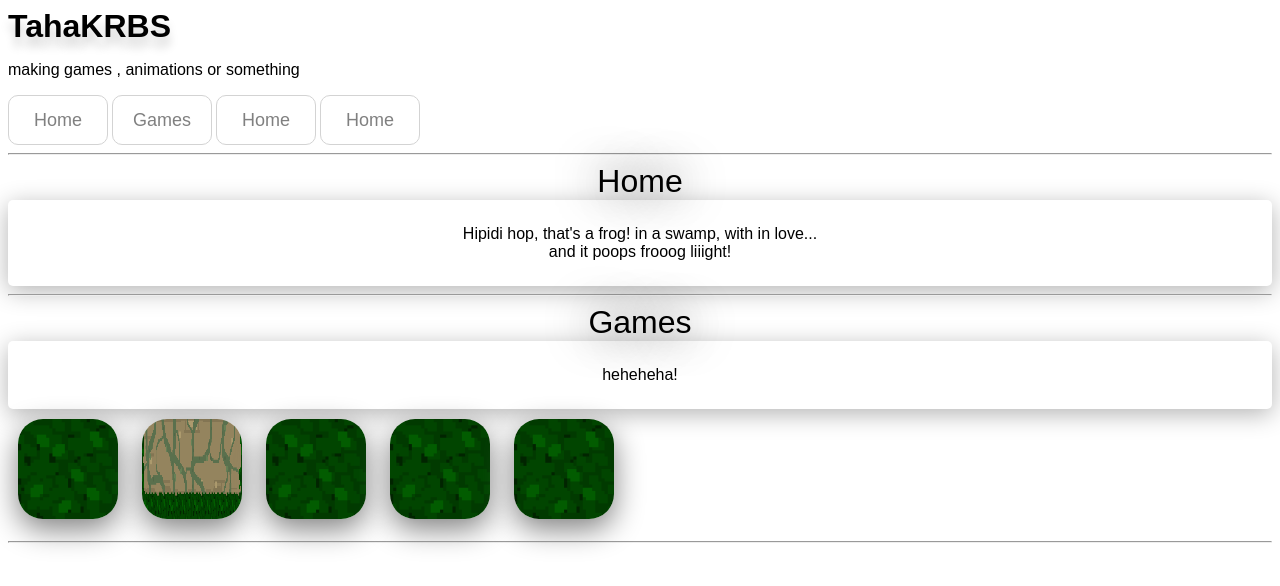
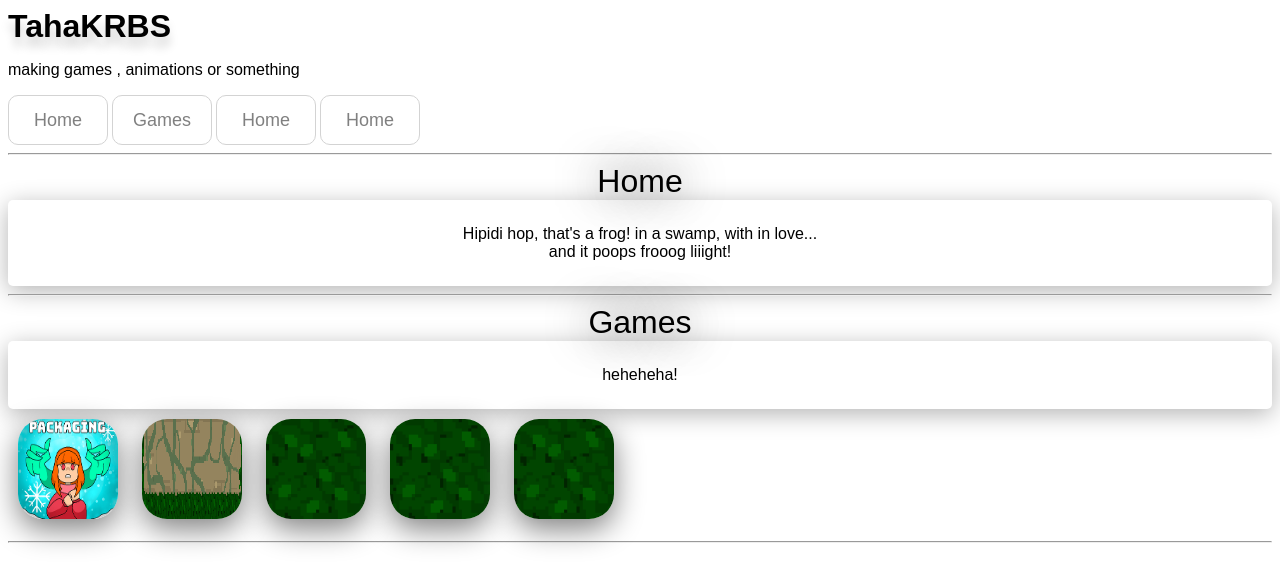
Before and after one commit to tahakrbs/tahakrbs.github.io, a plain HTML site: page index.html in a window 1280 px wide. Drawn offline with Linux system fonts and the light colour scheme.

Commit message:
Update index.html

```diff
--- a/index.html
+++ b/index.html
@@ -30,7 +30,7 @@
             heheheha!
         </p>
 
-        <a href= "https://tahakrbs.itch.io"><img src="New Piskel.png"></a>
+        <a href= "https://tahakrbs.itch.io/packaging"><img src="packaging_icon.png"></a>
         <img src="New Piskel (1).png">
         <img src="New Piskel.png">
         <img src="New Piskel.png">
```
